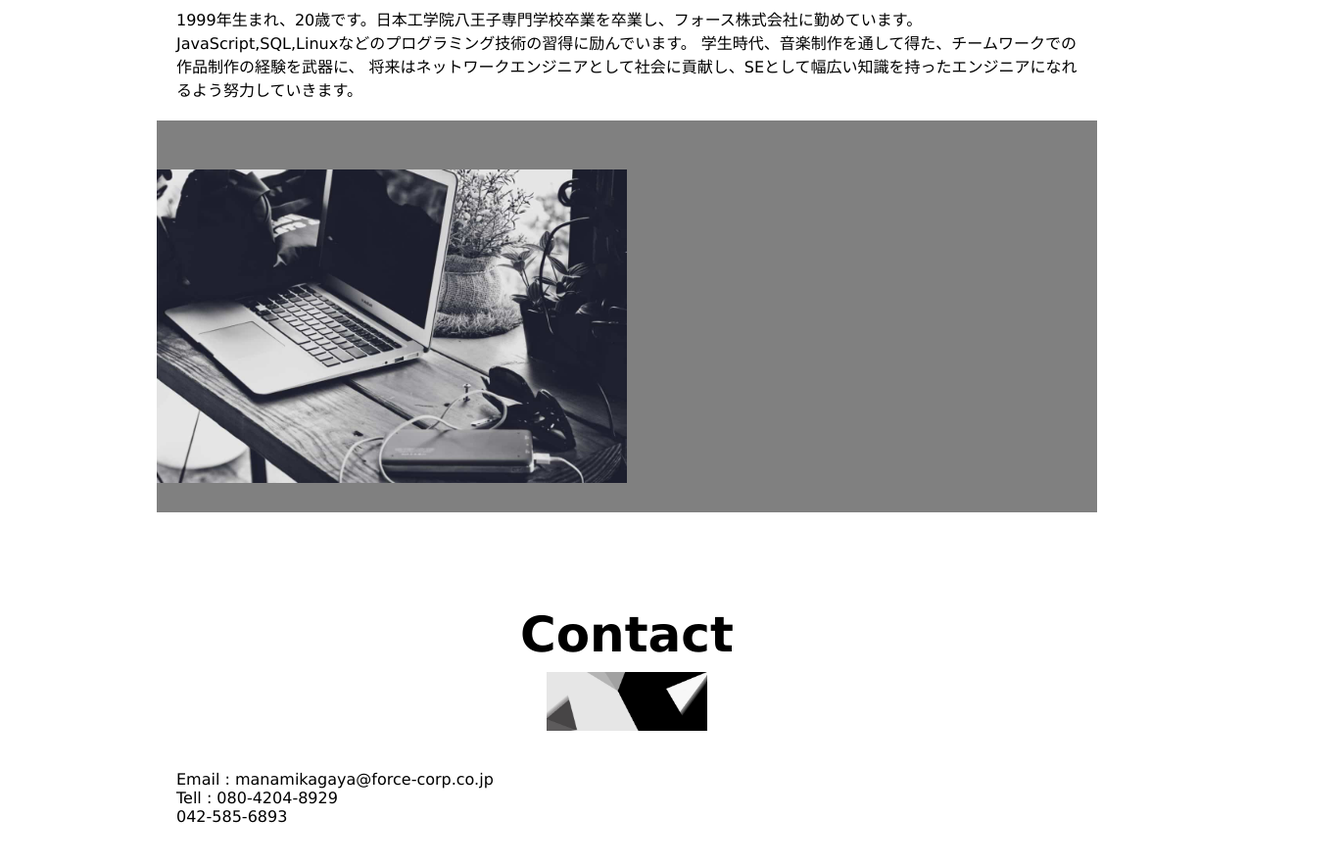
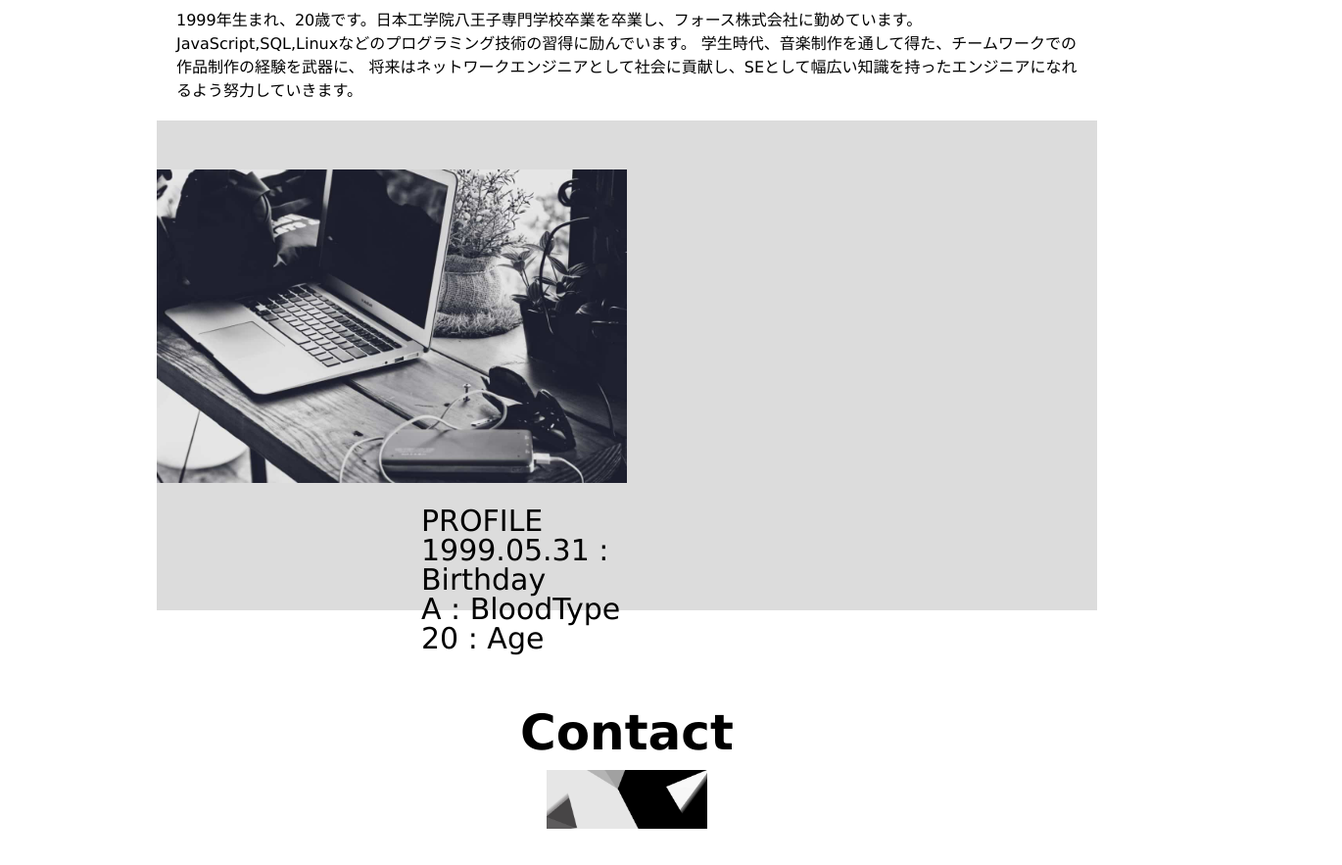
Before and after one commit to Manami-k1/MN1, a plain HTML site: page index.html in a window 1280 px wide. Shown: the part 940-1823 px from the top of the page at 98% size, 1370 px wide, since content can reach past the window. Drawn offline with Linux system fonts and the light colour scheme.

Commit message:
on the way 0427_fin.

```diff
--- a/index.html
+++ b/index.html
@@ -90,14 +90,20 @@
     div.back_profile {
         position: relative;
         top: 0px;
-        background-color: gray;
-        height: 400px;
+        background-color: gainsboro;
+        height: 500px;
     }
     .img_profile {
         position: relative;
         top: 50px;
     }
-
+    .sentence_profile {
+        position: relative;
+        left: 250px;
+        top: 50px;
+        font-size: 30px;
+        line-height: 30px;
+    }
 
 
     </style>
@@ -128,6 +134,9 @@
             <img src="img/profile.jpg"
             { width="50%"} >
         </div>
+        <div class="sentence_profile">
+            <p>PROFILE<br>1999.05.31 :<br>Birthday<br>A : BloodType<br>20 : Age</p>
+        </div>
     </div>
 
     <h1 class="Contact">Contact</h1>
```
Also changed, not shown: 2 other files.
